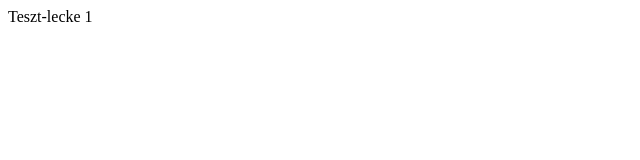
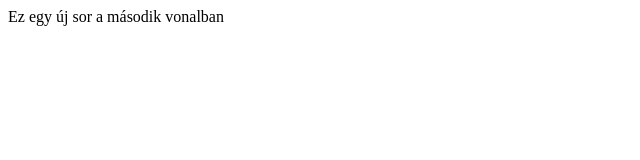
Before and after one commit to elodtoaso/lecke1, a plain HTML site: page index.html in a window 1280 px wide. Shown: the whole page, without its empty margins (0-640 px from the left). Drawn offline with Linux system fonts and the light colour scheme.

Commit message:
Ez az új sor

```diff
--- a/index.html
+++ b/index.html
@@ -4,6 +4,5 @@
     <title>Lecke1</title>
   </head>
   <body>
-  Teszt-lecke 1
-  </body>
+  Ez egy új sor a második vonalban
 </html>
```
